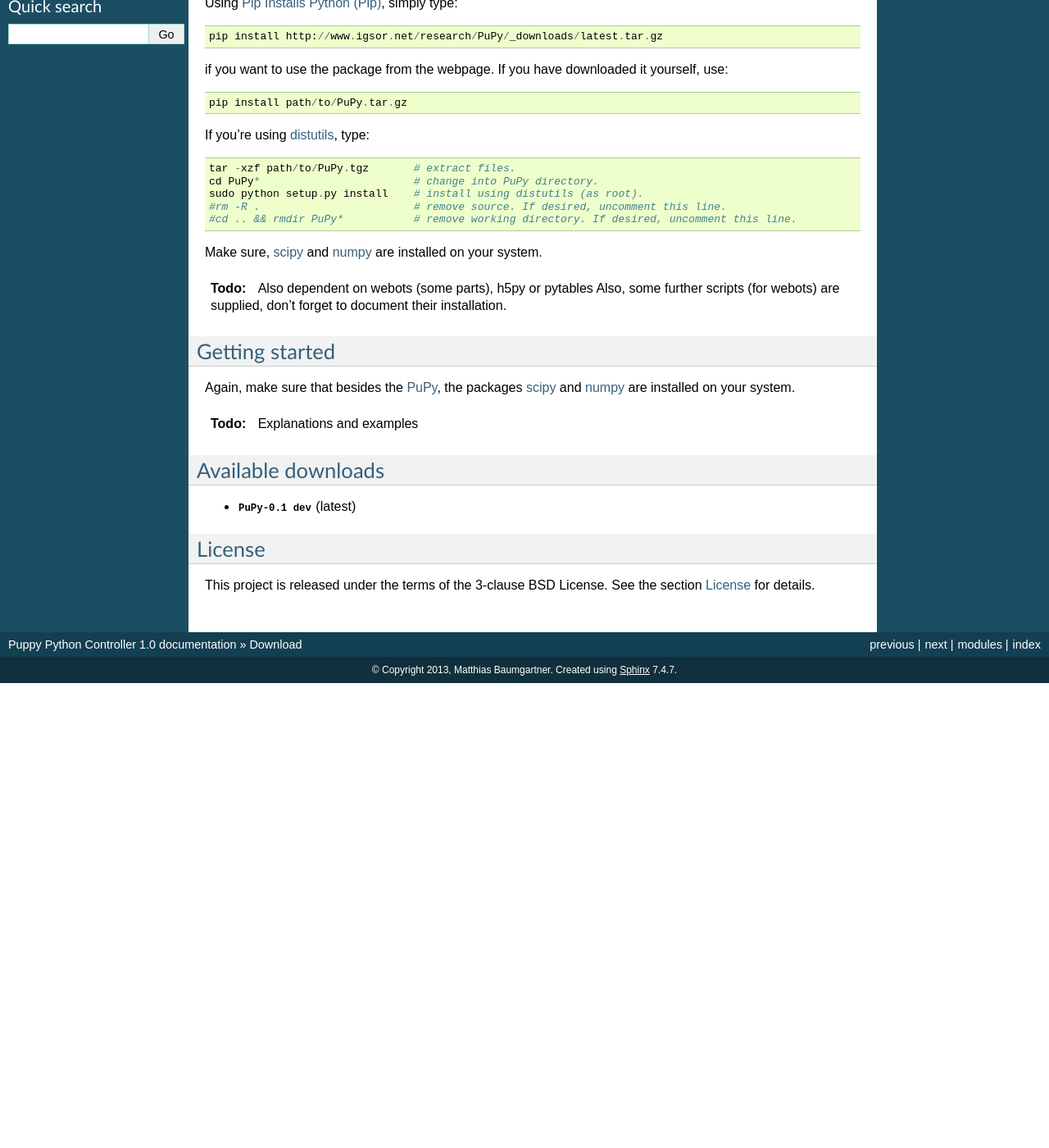
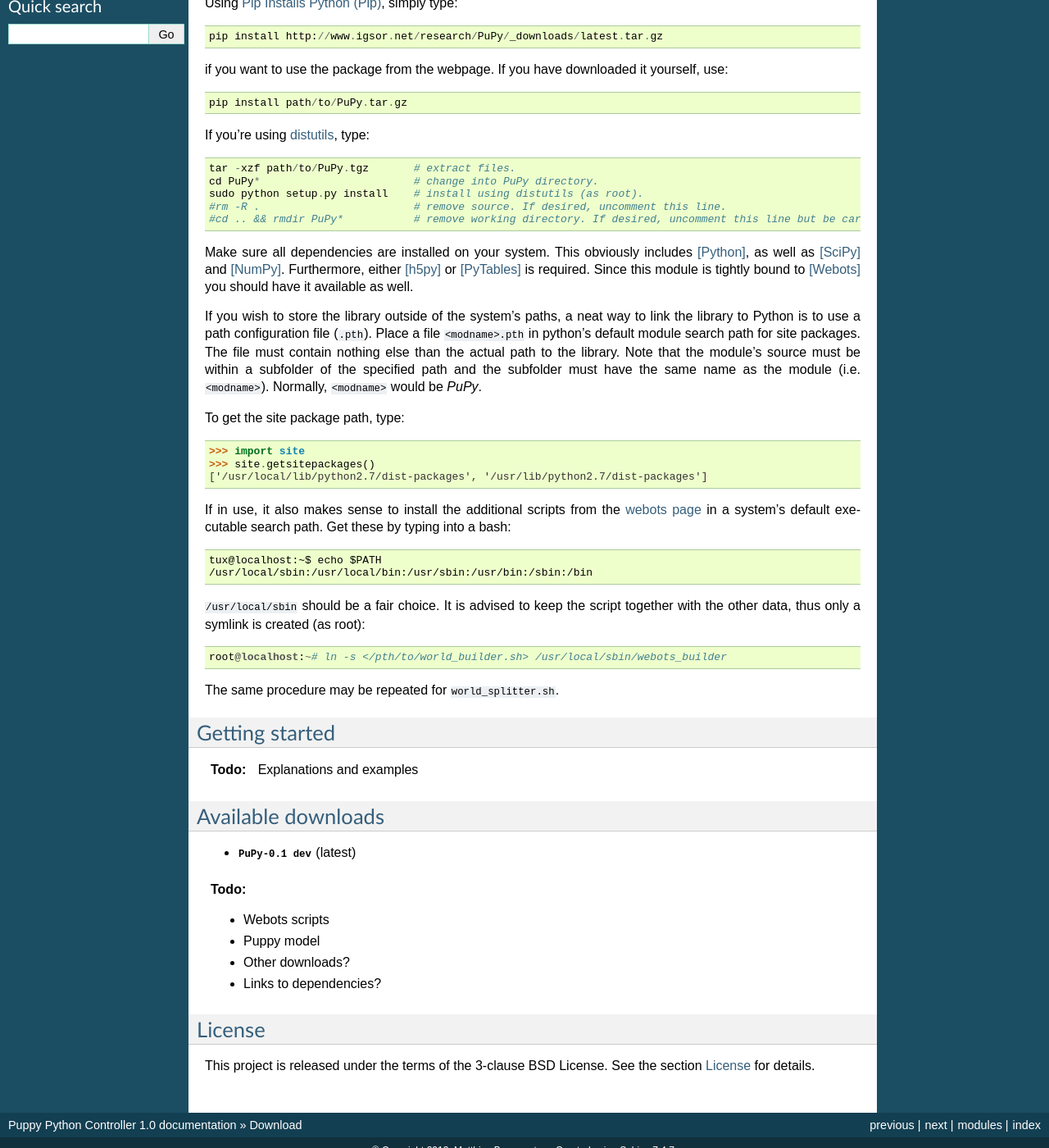
Before and after one commit to igsor/PuPy, a Sphinx documentation site: the page built from doc/source/download.rst, in a window 1280 px wide and 1400 px high, scrolled down 335 px. Shown: the whole window at 82% size. Built offline with Sphinx 7.4.7, drawn with Linux system fonts in a browser that asks for light colours; before the commit the page ends 1168 px from its top, so only the background shows below that.

Commit message:
Doc changes
git-svn-id: https://src.ifi.uzh.ch/ailab/esmcs/src/python/lib/PuPy@1392 10eb3eed-6697-4d8c-9aac-32ebf1d36239

```diff
--- a/doc/source/download.rst
+++ b/doc/source/download.rst
@@ -22,20 +22,46 @@
     cd PuPy*                        # change into PuPy directory.
     sudo python setup.py install    # install using distutils (as root).
     #rm -R .                        # remove source. If desired, uncomment this line.
-    #cd .. && rmdir PuPy*           # remove working directory. If desired, uncomment this line.
+    #cd .. && rmdir PuPy*           # remove working directory. If desired, uncomment this line but be careful.
 
-Make sure, `scipy <http://www.scipy.org/>`_ and `numpy <http://numpy.scipy.org/>`_ are
-installed on your system.
+Make sure all dependencies are installed on your system. This obviously includes
+[Python]_, as well as [SciPy]_ and [NumPy]_. Furthermore, either [h5py]_ or [PyTables]_
+is required. Since this module is tightly bound to [Webots]_ you should
+have it available as well.
 
-.. todo::
-    Also dependent on webots (some parts), h5py or pytables
-    Also, some further scripts (for webots) are supplied, don't forget to document their installation.
+If you wish to store the library outside of the system's paths, a neat way to
+link the library to Python is to use a path configuration file (``.pth``). Place
+a file ``<modname>.pth`` in python's default module search path for site packages.
+The file must contain nothing else than the actual path to the library. Note that
+the module's source must be within a subfolder of the specified path and the subfolder
+must have the same name as the module (i.e. ``<modname>``). Normally, ``<modname>``
+would be *PuPy*.
+
+To get the site package path, type:
+
+>>> import site
+>>> site.getsitepackages()
+['/usr/local/lib/python2.7/dist-packages', '/usr/lib/python2.7/dist-packages']
+
+
+If in use, it also makes sense to install the additional scripts from
+the :doc:`webots page <webots>` in a system's default executable search
+path. Get these by typing into a bash::
+
+    tux@localhost:~$ echo $PATH
+    /usr/local/sbin:/usr/local/bin:/usr/sbin:/usr/bin:/sbin:/bin
+
+
+``/usr/local/sbin`` should be a fair choice. It is advised to keep the
+script together with the other data, thus only a symlink is created (as root)::
+
+    root@localhost:~# ln -s </pth/to/world_builder.sh> /usr/local/sbin/webots_builder
+
+The same procedure may be repeated for ``world_splitter.sh``.
+
 
 Getting started
 ---------------
-
-Again, make sure that besides the `PuPy <http://www.igsor.net/research/PuPy/>`_, the packages `scipy <http://www.scipy.org/>`_
-and `numpy <http://numpy.scipy.org/>`_ are installed on your system.
 
 .. todo::
     Explanations and examples
@@ -44,6 +70,12 @@
 -------------------
 
 - :download:`PuPy-0.1 dev <_downloads/PuPy-0.1dev.tar.gz>` (latest)
+
+.. todo::
+    - Webots scripts
+    - Puppy model
+    - Other downloads?
+    - Links to dependencies?
 
 .. sth:
     - :download:`This documentation (html) <dist/aiLib-0.1doc-html.tar.gz>` (current)
--- a/doc/source/supervisor.rst
+++ b/doc/source/supervisor.rst
@@ -24,7 +24,7 @@
 -------
 
 The supervisor facility is intended to be used from within the
-webots simulator [WEBOTS]_. The simulator automatically appends the
+webots simulator [Webots]_. The simulator automatically appends the
 controller module to `Python's <http://www.python.org>`_ search path,
 such that the :py:class:`Supervisor` class can be imported. Of course,
 the :py:mod:`PuPy` module is also made available:
```
Also changed, not shown: doc/source/index.rst (+29 -1 lines), doc/source/intro.rst (deleted, +0 -11 lines), doc/source/resources.rst (+7 -1 lines), doc/source/webots.rst (+42 -1 lines), 1 other file.
